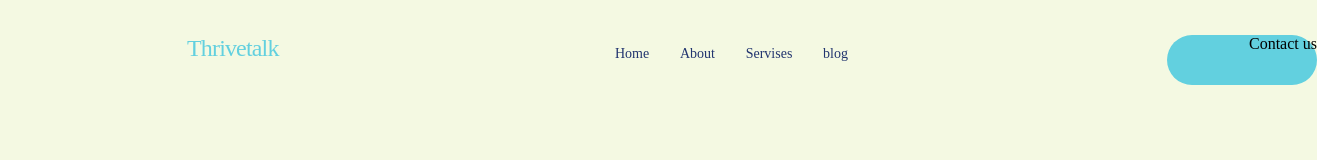
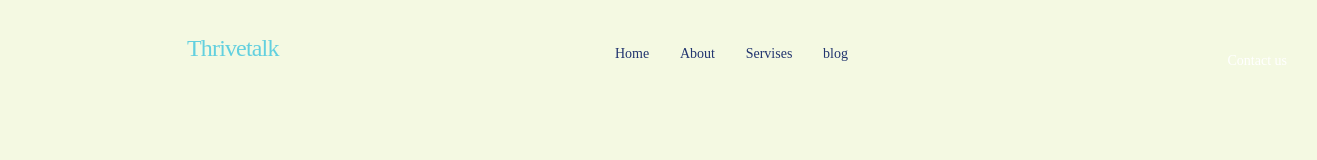
Before and after one commit to Kektis/Task1, a plain HTML site: page index.html in a window 1280 px wide. Shown: the whole page, 1317 px wide, since content can reach past the window. Drawn offline with Linux system fonts and the light colour scheme.

Commit message:
flex fix

```diff
--- a/style.css
+++ b/style.css
@@ -42,7 +42,7 @@ line-height: 16px;
 color: #22356F;
 
 }
-.contact {
+.contact-border {
     display: flex;
     justify-content: flex-end;
     position: absolute;
@@ -54,3 +54,21 @@ top: 27px;
 background: #62D0DF;
 border-radius: 50px;
 }
+
+.contact {
+    display: flex;
+    justify-content: flex-end;
+    position: absolute;
+width: 90px;
+height: 11px;
+left: 1189px;
+top: 47px;
+
+font-family: 'Larsseit';
+font-size: 14px;
+line-height: 16px;
+display: flex;
+align-items: center;
+
+color: #FFFFFF;
+}
```
